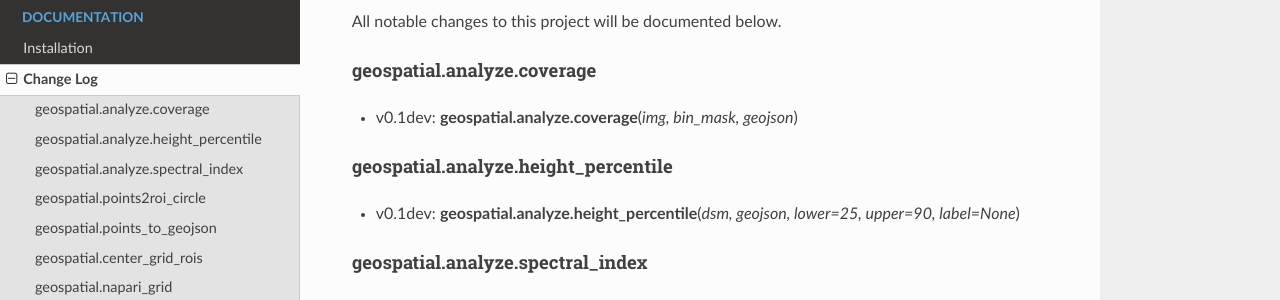
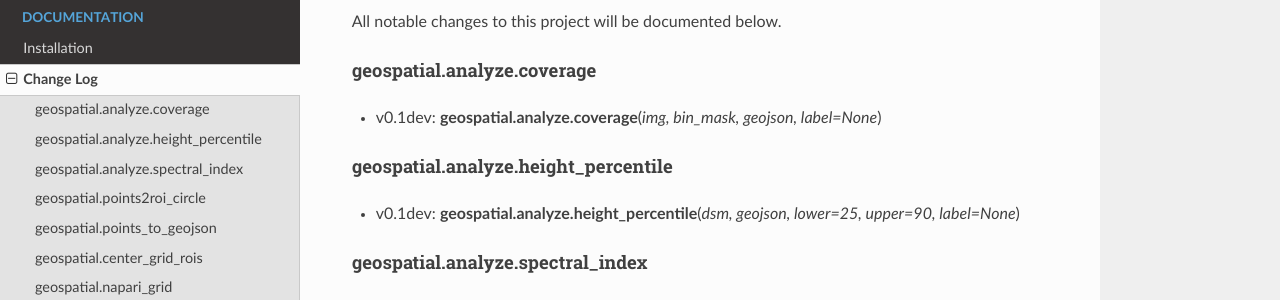
Before and after one commit to danforthcenter/plantcv-geospatial, an MkDocs documentation site: the page built from docs/changelog.md, in a window 1280 px wide and 900 px high. Shown: the part 145-445 px from the top of the window. Built offline with MkDocs 1.6.1, drawn with Linux system fonts in a browser that asks for light colours; nearby versions of some CDN libraries.

Commit message:
Update changelog.md
add , label=None to analyze.coverage

```diff
--- a/docs/changelog.md
+++ b/docs/changelog.md
@@ -5,7 +5,7 @@ All notable changes to this project will be documented below.
 
 #### geospatial.analyze.coverage
 
-* v0.1dev: **geospatial.analyze.coverage**(*img, bin_mask, geojson*)
+* v0.1dev: **geospatial.analyze.coverage**(*img, bin_mask, geojson, label=None*)
 
 #### geospatial.analyze.height_percentile
 
```
